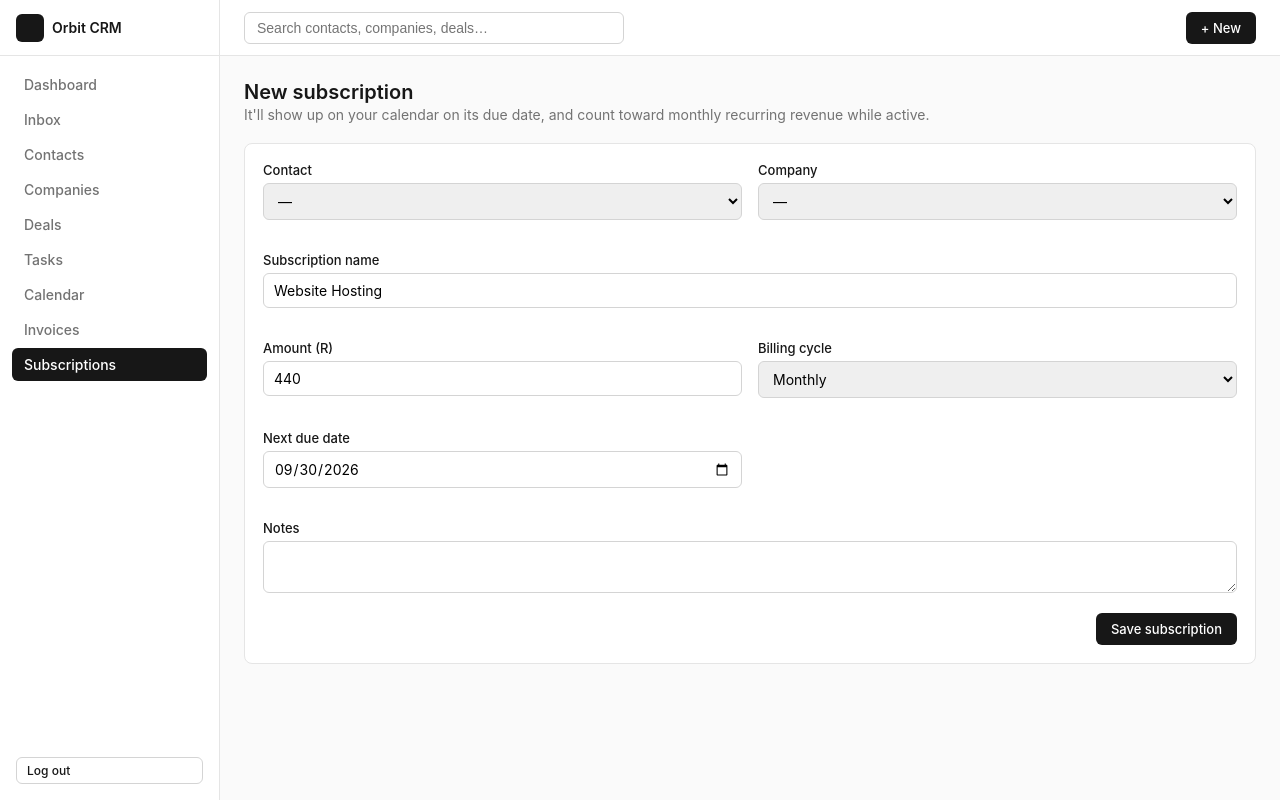
After one commit to AndreGouws-portfolio/learning, a Flask app: page /subscriptions/new in a window 1280 px wide. The commit adds this page. Run offline with Flask 3, Linux system fonts and the light colour scheme; the visitor is signed in with stand-in values (Sample User, id 1); data that the repository does not hold is empty; parts of the project's set-up code (start-up, migrations or seed data) failed here and were passed over; some libraries are stand-ins or nearby versions; grey boxes are pictures that could not be loaded.

Commit message:
Add subscription tracking with calendar reminders
New Subscriptions feature: track recurring billing per client
(name, amount, monthly/yearly cycle, next due date). The list page
groups them by urgency (Overdue/Due this week/Due this month/Later,
plus Paused/Cancelled) with a summary of monthly recurring revenue,
active count, due-this-week, and overdue - a proper visual read on
who owes what and when.

"Mark paid" advances the due date forward by one billing cycle
(clamped to the target month's length, e.g. Jan 31 -> Feb 28/29).

Calendar integration (the other half of the ask): each active
subscription's due date shows up clearly marked in amber with a
money emoji in the month view, and as a small dot on the
corresponding day in the year view - no separate reminder system,
computed live from the subscriptions table on every calendar
render so it never drifts out of sync.

Also added "+ Subscription" buttons on contact/company detail pages
and to the "+ New" menu, matching the existing Invoice pattern.
Applied the new table to the live Neon database directly.

Co-Authored-By: Claude Sonnet 5 <noreply@anthropic.com>
Claude-Session: https://claude.ai/code/session_01UaeBydhPusqG8hATaHW3wG

```diff
--- a/crm/routes/calendar.py
+++ b/crm/routes/calendar.py
@@ -52,6 +52,19 @@ def index():
     for r in rows:
         by_date.setdefault(r["due_date"][:10], []).append(r)
 
+    sub_rows = db.execute(
+        "SELECT s.*, c.first_name AS contact_first_name, c.last_name AS contact_last_name, "
+        "co.name AS company_name FROM subscriptions s "
+        "LEFT JOIN contacts c ON c.id = s.contact_id "
+        "LEFT JOIN companies co ON co.id = s.company_id "
+        "WHERE s.status = 'ACTIVE' AND s.next_due_date BETWEEN %s AND %s "
+        "ORDER BY s.next_due_date",
+        (grid_start, grid_end),
+    ).fetchall()
+    subs_by_date = {}
+    for r in sub_rows:
+        subs_by_date.setdefault(r["next_due_date"][:10], []).append(r)
+
     day_grid = [
         [
             {
@@ -60,6 +73,7 @@ def index():
                 "in_month": d.month == month,
                 "is_today": d == today,
                 "activities": by_date.get(d.isoformat(), []),
+                "subscriptions": subs_by_date.get(d.isoformat(), []),
             }
             for d in week
         ]
@@ -105,6 +119,13 @@ def year_view():
     ).fetchall()
     counts = {r["due_date"][:10]: r["n"] for r in rows}
 
+    sub_date_rows = db.execute(
+        "SELECT next_due_date FROM subscriptions "
+        "WHERE status = 'ACTIVE' AND next_due_date BETWEEN %s AND %s",
+        (f"{year}-01-01", f"{year}-12-31"),
+    ).fetchall()
+    sub_dates = {r["next_due_date"][:10] for r in sub_date_rows}
+
     cal = calendar_module.Calendar(firstweekday=0)
     months = []
     for m in range(1, 13):
@@ -120,6 +141,7 @@ def year_view():
                             "in_month": d.month == m,
                             "is_today": d == today,
                             "count": counts.get(d.isoformat(), 0),
+                            "has_sub": d.isoformat() in sub_dates,
                         }
                         for d in week
                     ]
--- /dev/null
+++ b/crm/routes/subscriptions.py
@@ -0,0 +1,219 @@
+import calendar as calendar_module
+from datetime import date, datetime, timedelta
+
+from flask import Blueprint, flash, redirect, render_template, request, url_for
+
+from ..db import get_db
+from ..util import safe_next
+
+bp = Blueprint("subscriptions", __name__, url_prefix="/subscriptions")
+
+_JOIN = (
+    "SELECT s.*, c.first_name AS contact_first_name, c.last_name AS contact_last_name, "
+    "co.name AS company_name FROM subscriptions s "
+    "LEFT JOIN contacts c ON c.id = s.contact_id "
+    "LEFT JOIN companies co ON co.id = s.company_id "
+)
+
+
+def _contacts(db):
+    return db.execute("SELECT id, first_name, last_name, company_id FROM contacts ORDER BY last_name, first_name").fetchall()
+
+
+def _companies(db):
+    return db.execute("SELECT id, name FROM companies ORDER BY name").fetchall()
+
+
+def _parse_date(value):
+    try:
+        return datetime.strptime(value[:10], "%Y-%m-%d").date()
+    except (TypeError, ValueError):
+        return None
+
+
+def _advance_due_date(d, cycle):
+    """Move a due date forward one billing cycle, clamping to the target month's length."""
+    if cycle == "YEARLY":
+        year, month = d.year + 1, d.month
+    else:
+        year, month = (d.year + 1, 1) if d.month == 12 else (d.year, d.month + 1)
+    last_day = calendar_module.monthrange(year, month)[1]
+    return date(year, month, min(d.day, last_day))
+
+
+def _form_fields(form):
+    return {
+        "name": form.get("name", "").strip(),
+        "contact_id": form.get("contact_id") or None,
+        "company_id": form.get("company_id") or None,
+        "next_due_date": form.get("next_due_date") or date.today().isoformat(),
+        "billing_cycle": form.get("billing_cycle") or "MONTHLY",
+        "amount": float(form.get("amount") or 0) if _is_number(form.get("amount")) else 0,
+        "notes": form.get("notes") or None,
+    }
+
+
+def _is_number(value):
+    try:
+        float(value)
+        return True
+    except (TypeError, ValueError):
+        return False
+
+
+@bp.route("/")
+def index():
+    db = get_db()
+    rows = db.execute(_JOIN + "ORDER BY s.next_due_date").fetchall()
+
+    active = [r for r in rows if r["status"] == "ACTIVE"]
+    inactive = [r for r in rows if r["status"] != "ACTIVE"]
+
+    today = date.today()
+    week_end = today + timedelta(days=7)
+    month_end = today + timedelta(days=30)
+    groups = {"overdue": [], "due_this_week": [], "due_this_month": [], "later": []}
+    for r in active:
+        d = _parse_date(r["next_due_date"])
+        if d is None or d > month_end:
+            groups["later"].append(r)
+        elif d < today:
+            groups["overdue"].append(r)
+        elif d <= week_end:
+            groups["due_this_week"].append(r)
+        else:
+            groups["due_this_month"].append(r)
+
+    mrr = sum((r["amount"] if r["billing_cycle"] == "MONTHLY" else r["amount"] / 12) for r in active)
+
+    return render_template(
+        "subscriptions/list.html",
+        groups=groups,
+        inactive=inactive,
+        active_count=len(active),
+        mrr=mrr,
+        due_this_week_count=len(groups["due_this_week"]),
+        overdue_count=len(groups["overdue"]),
+    )
+
+
+@bp.route("/new", methods=["GET", "POST"])
+def new():
+    db = get_db()
+    if request.method == "POST":
+        fields = _form_fields(request.form)
+
+        error = None
+        if not fields["name"]:
+            error = "Give the subscription a name."
+        elif not fields["contact_id"] and not fields["company_id"]:
+            error = "Pick a contact or company to bill."
+
+        if error:
+            flash(error)
+            return render_template(
+                "subscriptions/form.html", subscription=request.form, contacts=_contacts(db), companies=_companies(db)
+            )
+
+        db.execute(
+            "INSERT INTO subscriptions (name, contact_id, company_id, amount, billing_cycle, next_due_date, notes) "
+            "VALUES (%s, %s, %s, %s, %s, %s, %s)",
+            (
+                fields["name"],
+                fields["contact_id"],
+                fields["company_id"],
+                fields["amount"],
+                fields["billing_cycle"],
+                fields["next_due_date"],
+                fields["notes"],
+            ),
+        )
+        db.commit()
+        return redirect(url_for("subscriptions.index"))
+
+    prefill = {
+        "contact_id": request.args.get("contact_id", type=int),
+        "company_id": request.args.get("company_id", type=int),
+        "next_due_date": date.today().isoformat(),
+        "billing_cycle": "MONTHLY",
+        "amount": 440,
+    }
+    return render_template("subscriptions/form.html", subscription=prefill, contacts=_contacts(db), companies=_companies(db))
+
+
+@bp.route("/<int:sub_id>/edit", methods=["GET", "POST"])
+def edit(sub_id):
+    db = get_db()
+    subscription = db.execute("SELECT * FROM subscriptions WHERE id = %s", (sub_id,)).fetchone()
+    if subscription is None:
+        return render_template("404.html"), 404
+
+    if request.method == "POST":
+        fields = _form_fields(request.form)
+
+        error = None
+        if not fields["name"]:
+            error = "Give the subscription a name."
+        elif not fields["contact_id"] and not fields["company_id"]:
+            error = "Pick a contact or company to bill."
+
+        if error:
+            flash(error)
+            return render_template(
+                "subscriptions/form.html",
+                subscription=request.form,
+                contacts=_contacts(db),
+                companies=_companies(db),
+                sub_id=sub_id,
+            )
+
+        db.execute(
+            "UPDATE subscriptions SET name=%s, contact_id=%s, company_id=%s, amount=%s, "
+            "billing_cycle=%s, next_due_date=%s, notes=%s WHERE id=%s",
+            (
+                fields["name"],
+                fields["contact_id"],
+                fields["company_id"],
+                fields["amount"],
+                fields["billing_cycle"],
+                fields["next_due_date"],
+                fields["notes"],
+                sub_id,
+            ),
+        )
+        db.commit()
+        return redirect(url_for("subscriptions.index"))
+
+    return render_template(
+        "subscriptions/form.html", subscription=subscription, contacts=_contacts(db), companies=_companies(db), sub_id=sub_id
+    )
+
+
+@bp.route("/<int:sub_id>/mark-paid", methods=["POST"])
+def mark_paid(sub_id):
+    db = get_db()
+    subscription = db.execute("SELECT * FROM subscriptions WHERE id = %s", (sub_id,)).fetchone()
+    if subscription is not None:
+        current_due = _parse_date(subscription["next_due_date"]) or date.today()
+        new_due = _advance_due_date(current_due, subscription["billing_cycle"])
+        db.execute("UPDATE subscriptions SET next_due_date = %s WHERE id = %s", (new_due.isoformat(), sub_id))
+        db.commit()
+    return redirect(safe_next(request.form.get("next"), url_for("subscriptions.index")))
+
+
+@bp.route("/<int:sub_id>/status", methods=["POST"])
+def set_status(sub_id):
+    db = get_db()
+    status = request.form.get("status")
+    if status in ("ACTIVE", "PAUSED", "CANCELLED"):
+        db.execute("UPDATE subscriptions SET status = %s WHERE id = %s", (status, sub_id))
+        db.commit()
+    return redirect(safe_next(request.form.get("next"), url_for("subscriptions.index")))
+
+
+@bp.route("/<int:sub_id>/delete", methods=["POST"])
+def delete(sub_id):
+    db = get_db()
+    db.execute("DELETE FROM subscriptions WHERE id = %s", (sub_id,))
+    db.commit()
+    return redirect(url_for("subscriptions.index"))
--- a/crm/templates/base.html
+++ b/crm/templates/base.html
@@ -27,6 +27,7 @@
         <a href="{{ url_for('activities.tasks') }}" class="{{ 'active' if request.blueprint == 'activities' }}">Tasks</a>
         <a href="{{ url_for('calendar.index') }}" class="{{ 'active' if request.blueprint == 'calendar' }}">Calendar</a>
         <a href="{{ url_for('invoices.index') }}" class="{{ 'active' if request.blueprint == 'invoices' }}">Invoices</a>
+        <a href="{{ url_for('subscriptions.index') }}" class="{{ 'active' if request.blueprint == 'subscriptions' }}">Subscriptions</a>
       </nav>
       <form method="post" action="{{ url_for('auth.logout') }}" class="sidebar-logout">
         <button type="submit" class="btn btn-outline btn-sm" style="width:100%;">Log out</button>
@@ -48,6 +49,7 @@
               <a href="{{ url_for('deals.new') }}">Deal</a>
               <a href="{{ url_for('activities.tasks', new=1) }}">Task</a>
               <a href="{{ url_for('invoices.new') }}">Invoice</a>
+              <a href="{{ url_for('subscriptions.new') }}">Subscription</a>
             </div>
           </div>
         </div>
--- a/crm/templates/calendar/year.html
+++ b/crm/templates/calendar/year.html
@@ -4,7 +4,7 @@
   <div class="page-header">
     <div>
       <h1>Calendar</h1>
-      <p>The whole year at a glance — darker days have more follow-ups scheduled</p>
+      <p>The whole year at a glance — darker days have more follow-ups scheduled, dots mark a subscription payment due</p>
     </div>
     <div class="actions">
       <a class="btn btn-outline btn-sm" href="{{ url_for('calendar.index') }}">Month view</a>
@@ -31,7 +31,7 @@
                 {{ '' if day.in_month else 'out-of-month' }}
                 {{ 'is-today' if day.is_today else '' }}
                 {{ 'has-items' if day.count else '' }}
-                {{ 'busy' if day.count and day.count > 2 else '' }}">{{ day.day }}</span>
+                {{ 'busy' if day.count and day.count > 2 else '' }}">{{ day.day }}{% if day.has_sub %}<span class="mini-day-sub-dot"></span>{% endif %}</span>
             {% endfor %}
           {% endfor %}
         </div>
--- a/crm/templates/companies/detail.html
+++ b/crm/templates/companies/detail.html
@@ -12,6 +12,7 @@
         </div>
         <div class="actions">
           <a class="btn btn-outline btn-sm" href="{{ url_for('invoices.new', company_id=company.id) }}">+ Invoice</a>
+          <a class="btn btn-outline btn-sm" href="{{ url_for('subscriptions.new', company_id=company.id) }}">+ Subscription</a>
           <a class="btn btn-outline btn-sm" href="{{ url_for('companies.edit', company_id=company.id) }}">Edit</a>
           <form method="post" action="{{ url_for('companies.delete', company_id=company.id) }}" data-confirm="Delete this company? Linked contacts and deals will be kept, unlinked.">
             <button type="submit" class="btn btn-danger btn-sm">Delete</button>
--- a/crm/templates/contacts/detail.html
+++ b/crm/templates/contacts/detail.html
@@ -15,6 +15,7 @@
             <a class="btn btn-outline btn-sm" href="{{ url_for('inbox.thread', contact_id=contact.id) }}">💬 Message</a>
           {% endif %}
           <a class="btn btn-outline btn-sm" href="{{ url_for('invoices.new', contact_id=contact.id) }}">+ Invoice</a>
+          <a class="btn btn-outline btn-sm" href="{{ url_for('subscriptions.new', contact_id=contact.id) }}">+ Subscription</a>
           <a class="btn btn-outline btn-sm" href="{{ url_for('contacts.edit', contact_id=contact.id) }}">Edit</a>
           <form method="post" action="{{ url_for('contacts.delete', contact_id=contact.id) }}" data-confirm="Delete this contact? This cannot be undone.">
             <button type="submit" class="btn btn-danger btn-sm">Delete</button>
--- /dev/null
+++ b/crm/templates/subscriptions/form.html
@@ -0,0 +1,66 @@
+{% extends "base.html" %}
+{% block title %}{{ 'Edit subscription' if sub_id else 'New subscription' }} · Orbit CRM{% endblock %}
+{% block content %}
+  <div class="page-header">
+    <div>
+      <h1>{{ 'Edit subscription' if sub_id else 'New subscription' }}</h1>
+      <p>It'll show up on your calendar on its due date, and count toward monthly recurring revenue while active.</p>
+    </div>
+  </div>
+
+  <div class="card">
+    <div class="card-body">
+      <form method="post">
+        <div class="form-grid">
+          <div class="field">
+            <label for="contact_id">Contact</label>
+            <select id="contact_id" name="contact_id">
+              <option value="">—</option>
+              {% for c in contacts %}
+                <option value="{{ c.id }}" data-company-id="{{ c.company_id or '' }}" {{ 'selected' if subscription.contact_id and subscription.contact_id|string == c.id|string }}>{{ c.first_name }} {{ c.last_name }}</option>
+              {% endfor %}
+            </select>
+          </div>
+          <div class="field">
+            <label for="company_id">Company</label>
+            <select id="company_id" name="company_id">
+              <option value="">—</option>
+              {% for co in companies %}
+                <option value="{{ co.id }}" {{ 'selected' if subscription.company_id and subscription.company_id|string == co.id|string }}>{{ co.name }}</option>
+              {% endfor %}
+            </select>
+          </div>
+          <div class="field span-2">
+            <label for="name">Subscription name</label>
+            <input type="text" id="name" name="name" value="{{ subscription.name or 'Website Hosting' }}" required>
+          </div>
+          <div class="field">
+            <label for="amount">Amount (R)</label>
+            <input type="number" id="amount" name="amount" value="{{ subscription.amount }}" step="0.01" min="0">
+          </div>
+          <div class="field">
+            <label for="billing_cycle">Billing cycle</label>
+            <select id="billing_cycle" name="billing_cycle">
+              <option value="MONTHLY" {{ 'selected' if subscription.billing_cycle != 'YEARLY' }}>Monthly</option>
+              <option value="YEARLY" {{ 'selected' if subscription.billing_cycle == 'YEARLY' }}>Yearly</option>
+            </select>
+          </div>
+          <div class="field">
+            <label for="next_due_date">Next due date</label>
+            <input type="date" id="next_due_date" name="next_due_date" value="{{ subscription.next_due_date }}" required>
+          </div>
+          <div class="field span-2">
+            <label for="notes">Notes</label>
+            <textarea id="notes" name="notes" rows="2">{{ subscription.notes or '' }}</textarea>
+          </div>
+        </div>
+        <div class="form-actions">
+          <button type="submit" class="btn btn-primary">Save subscription</button>
+        </div>
+      </form>
+    </div>
+  </div>
+{% endblock %}
+{% block scripts %}
+  <script src="{{ url_for('static', filename='invoice.js') }}"></script>
+{% endblock %}
```
Also changed, not shown: crm/__init__.py (+14 -1 lines), crm/schema.sql (+16 -0 lines), crm/static/style.css (+53 -0 lines), crm/templates/calendar/index.html (+11 -0 lines), crm/templates/subscriptions/list.html (added, +112 -0 lines), README.md.
